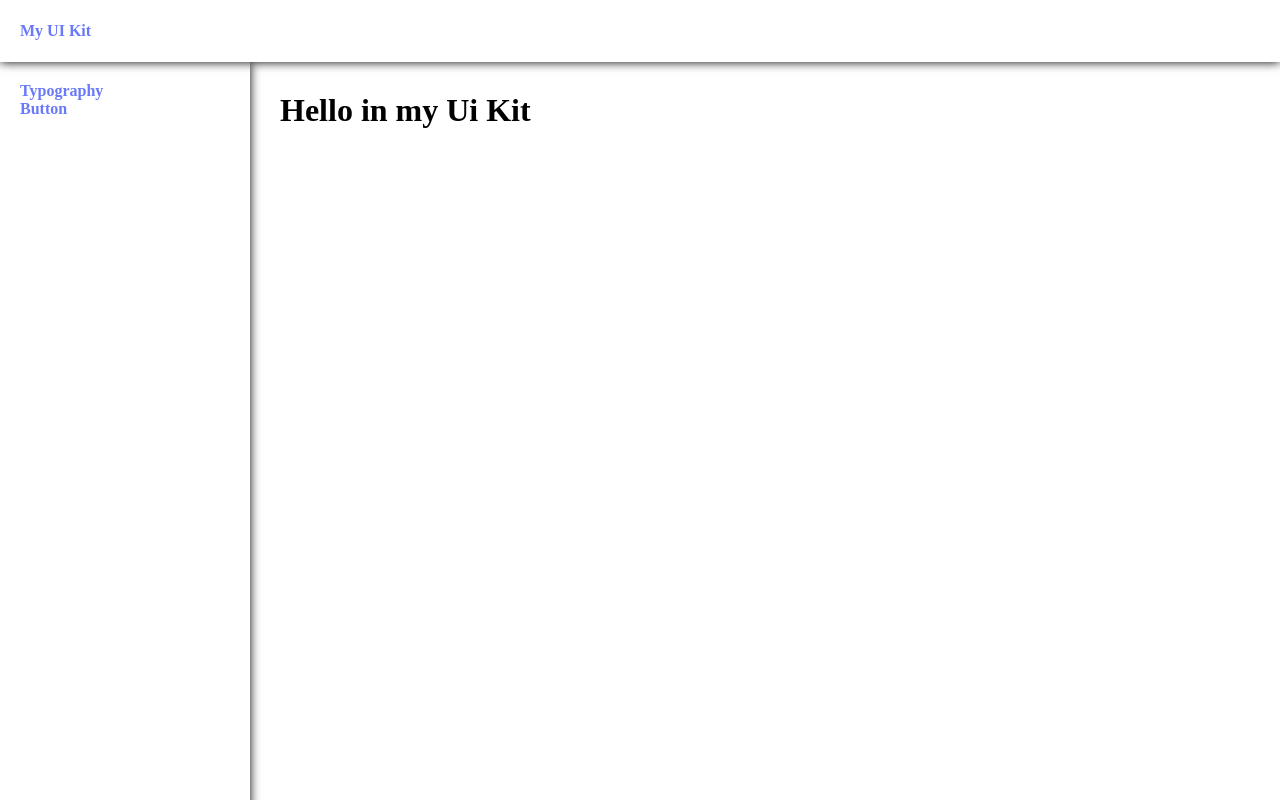
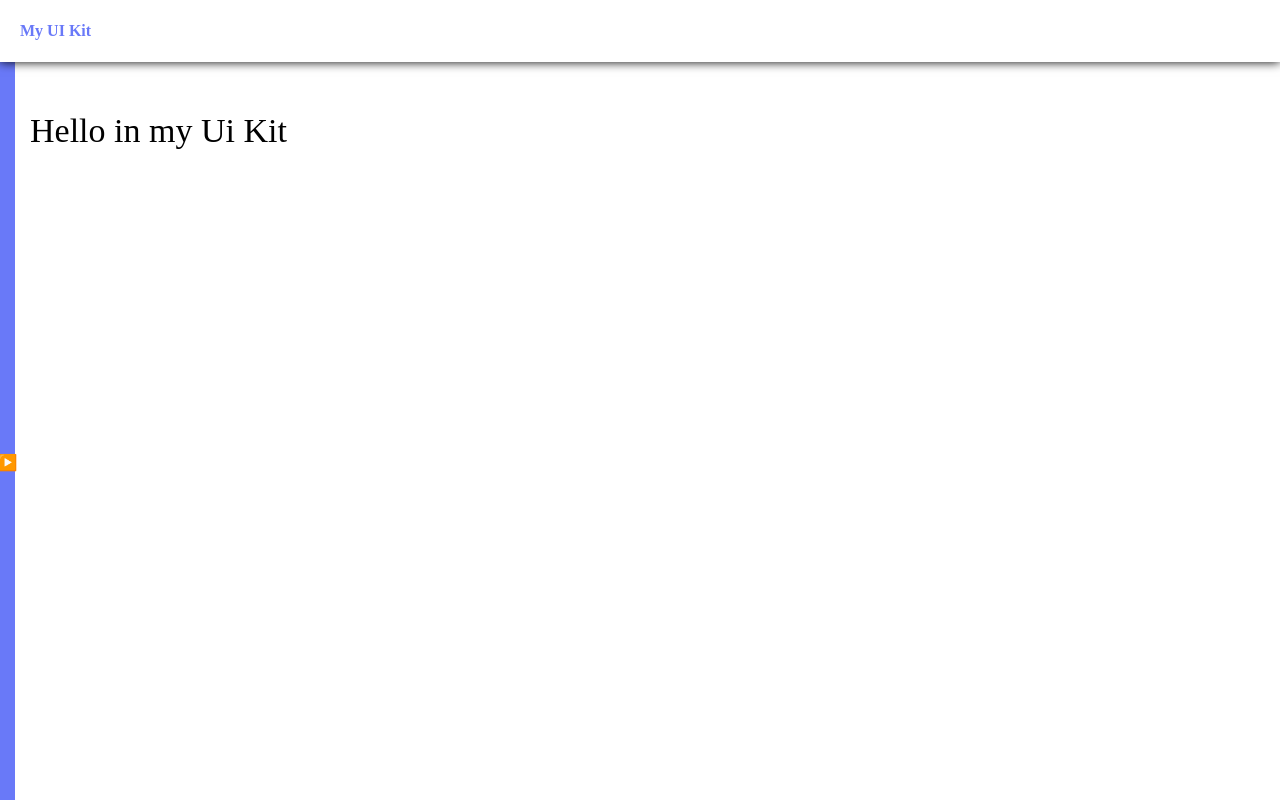
Before and after one commit to alex-sizow/AlexUI-Vue, a Vue app: page / in a window 1280 px wide. Built offline with nearby package versions, Linux system fonts and the light colour scheme.

Commit message:
Add sidebar toggle

```diff
--- a/src/App.vue
+++ b/src/App.vue
@@ -1,13 +1,28 @@
 <script setup>
+import { ref } from 'vue';
+
 import LayoutHeader from '@/components/layout/Header.vue';
 import LayoutSidebar from '@/components/layout/Sidebar.vue';
+
+const isOpenMenu = ref(false);
+
+const toggleMenu = () => {
+	isOpenMenu.value = !isOpenMenu.value;
+};
 </script>
 
 <template>
 	<div class="container">
+		<div
+			class="sidebar-toggle"
+			@click="toggleMenu">
+			▶️
+		</div>
 		<layout-header />
-		<layout-sidebar />
-		<div class="content"><router-view /></div>
+		<layout-sidebar :openSidebar="isOpenMenu" />
+		<div :class="['content', { content__full: !isOpenMenu }]">
+			<router-view />
+		</div>
 	</div>
 </template>
 
@@ -19,5 +34,29 @@ import LayoutSidebar from '@/components/layout/Sidebar.vue';
 	padding: 30px;
 	margin-left: 250px;
 	transition: 0.2s;
+	&__full {
+		margin-left: 0px;
+	}
+}
+
+@media screen and (max-width: 1023px) {
+	.content {
+		margin-left: 0;
+	}
+}
+
+.sidebar-toggle {
+	position: fixed;
+	left: 0;
+	width: 15px;
+	background: var(--primary-color);
+	height: 100%;
+	top: 62px;
+	z-index: 1;
+	cursor: pointer;
+	color: #fff;
+	display: flex;
+	align-items: center;
+	justify-content: center;
 }
 </style>
--- a/src/components/layout/Sidebar.vue
+++ b/src/components/layout/Sidebar.vue
@@ -1,5 +1,12 @@
 <script setup>
 import { ref } from 'vue';
+
+const props = defineProps({
+	openSidebar: {
+		type: Boolean,
+		required: true,
+	},
+});
 
 const links = ref([
 	{
@@ -14,7 +21,7 @@ const links = ref([
 </script>
 
 <template>
-	<div class="sidebar">
+	<div :class="['sidebar', { sidebar__isOpen: openSidebar }]">
 		<router-link
 			class="sidebar__link"
 			v-for="(link, index) in links"
@@ -34,9 +41,12 @@ const links = ref([
 	position: fixed;
 	width: 250px;
 	padding: 20px;
-	transition: 0.2s;
+	transition: 0.3s;
 	box-shadow: 0px 0px 10px oklch(0% 0 274.3);
-	transform: translateX(0px);
+	transform: translateX(-250px);
+	&__isOpen {
+		transform: translateX(0px);
+	}
 	.sidebar__link {
 		display: block;
 		border-radius: 12рх;
--- a/src/views/Index.vue
+++ b/src/views/Index.vue
@@ -1 +1,3 @@
-<template><h1>Hello in my Ui Kit</h1></template>
+<template>
+	<h1 class="heading-1">Hello in my Ui Kit</h1>
+</template>
```
